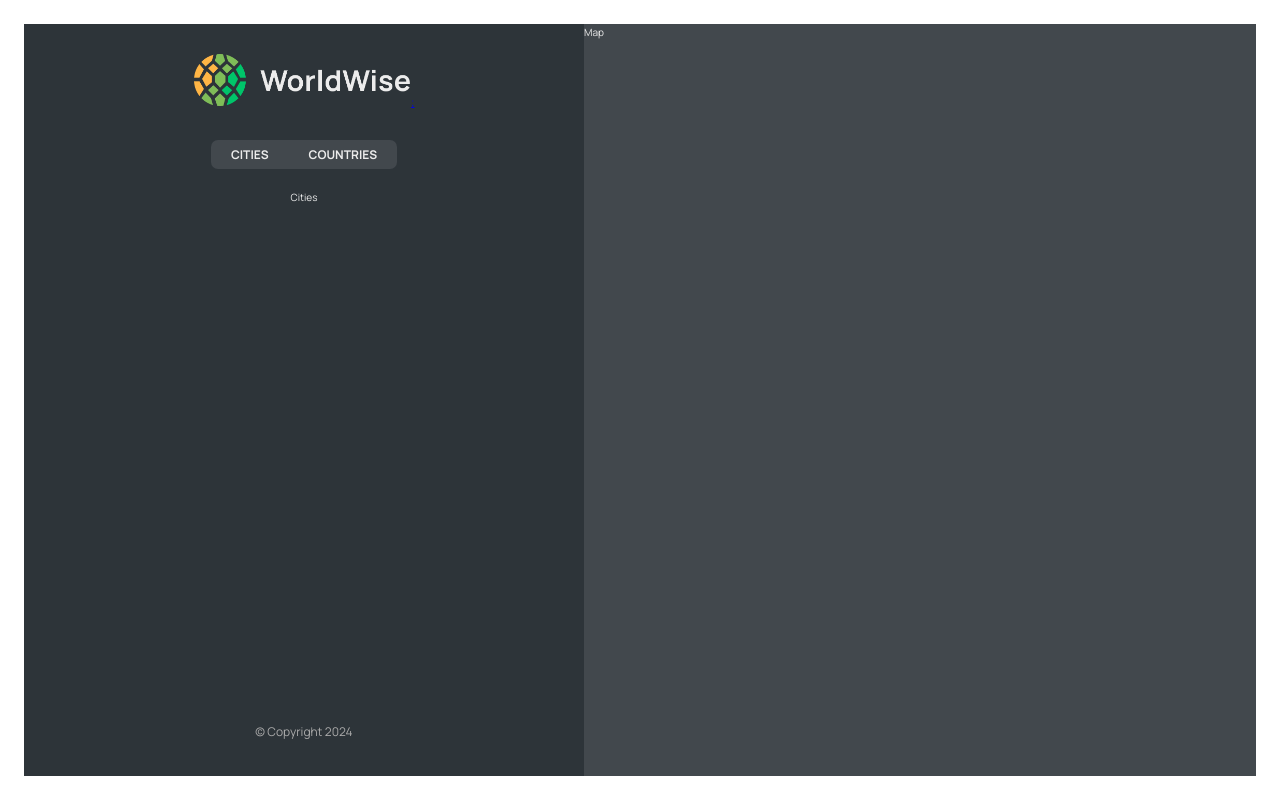
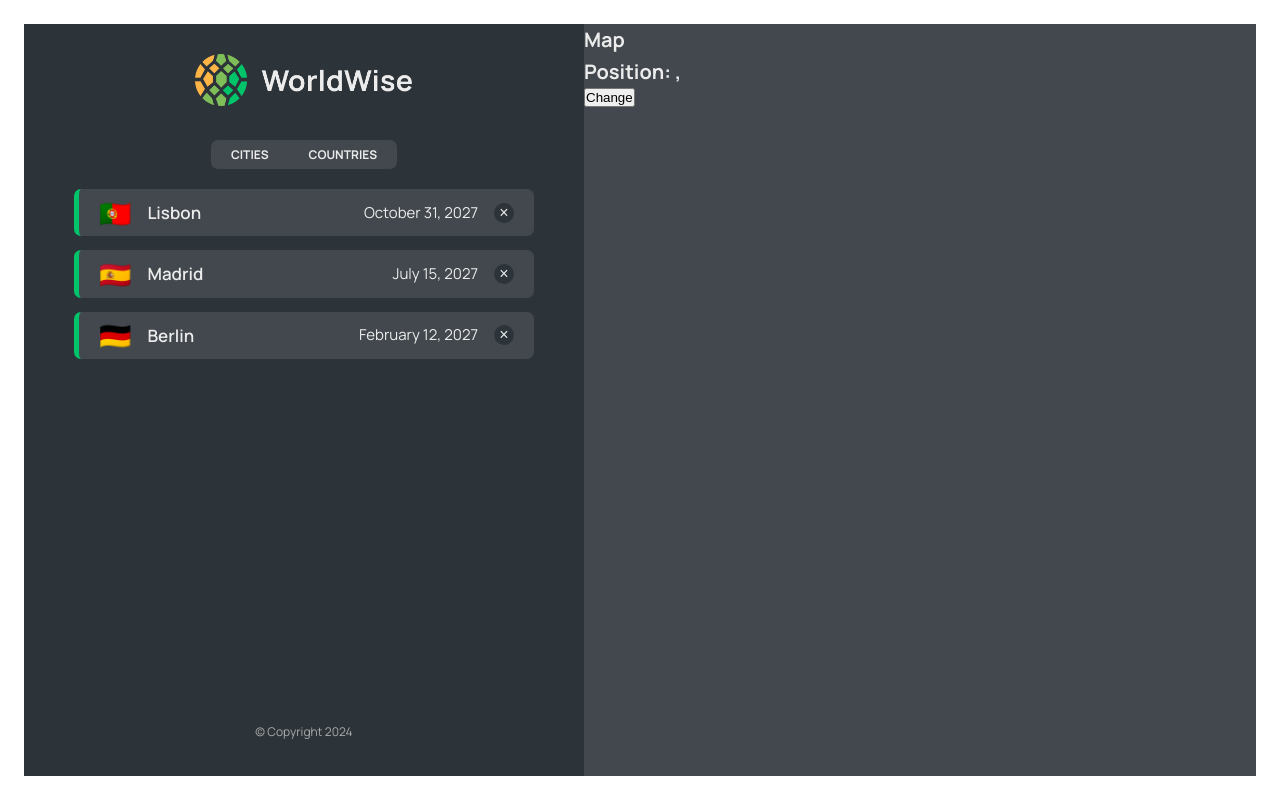
Before and after one commit to qaushqestaj/worldwise, a React (Vite) app: page /app in a window 1280 px wide. Built offline with nearby package versions, Linux system fonts and the light colour scheme; data requests are answered from the project's data file.

Commit message:
cities list, countries list, storing state in the URL

```diff
--- a/package.json
+++ b/package.json
@@ -7,9 +7,11 @@
     "dev": "vite",
     "build": "vite build",
     "lint": "eslint . --ext js,jsx --report-unused-disable-directives --max-warnings 0",
-    "preview": "vite preview"
+    "preview": "vite preview",
+    "server": "json-server --watch data/cities.json --port 9000"
   },
   "dependencies": {
+    "json-server": "^1.0.0-beta.3",
     "react": "^18.2.0",
     "react-dom": "^18.2.0",
     "react-router-dom": "^6.27.0"
--- a/src/App.jsx
+++ b/src/App.jsx
@@ -1,12 +1,38 @@
+import { useEffect, useState } from 'react';
 import { BrowserRouter, Route, Routes } from 'react-router-dom';
+
 import Product from './pages/Product';
 import Pricing from './pages/Pricing';
 import Homepage from './pages/Homepage';
 import PageNotFound from './pages/PageNotFound';
 import AppLayout from './pages/AppLayout';
 import Login from './pages/Login';
+import CityList from './components/CityList';
+import CountryList from './components/CountryList';
+import City from './components/City';
+
+const BASE_URL = 'http://localhost:9000';
 
 function App() {
+  const [cities, setCities] = useState([]);
+  const [isLoading, setIsLoading] = useState(false);
+
+  useEffect(function () {
+    async function fetchCities() {
+      try {
+        setIsLoading(true);
+        const res = await fetch(`${BASE_URL}/cities`);
+        const data = await res.json();
+        setCities(data);
+      } catch {
+        alert('There was an error loading data...');
+      } finally {
+        setIsLoading(false);
+      }
+    }
+    fetchCities();
+  }, []);
+
   return (
     <BrowserRouter>
       <Routes>
@@ -15,9 +41,19 @@
         <Route path="pricing" element={<Pricing />} />
         <Route path="login" element={<Login />} />
         <Route path="app" element={<AppLayout />}>
-          <Route index element={<p>Cities</p>} />
-          <Route path="cities" element={<p>Cities</p>} />
-          <Route path="countries" element={<p>Countries</p>} />
+          <Route
+            index
+            element={<CityList cities={cities} isLoading={isLoading} />}
+          />
+          <Route
+            path="cities"
+            element={<CityList cities={cities} isLoading={isLoading} />}
+          />
+          <Route path="cities/:id" element={<City />} />
+          <Route
+            path="countries"
+            element={<CountryList cities={cities} isLoading={isLoading} />}
+          />
           <Route path="form" element={<p>Form</p>} />
         </Route>
         <Route path="*" element={<PageNotFound />} />
--- a/src/components/City.jsx
+++ b/src/components/City.jsx
@@ -1,61 +1,68 @@
-import styles from "./City.module.css";
+import { useParams, useSearchParams } from 'react-router-dom';
+import styles from './City.module.css';
 
 const formatDate = (date) =>
-  new Intl.DateTimeFormat("en", {
-    day: "numeric",
-    month: "long",
-    year: "numeric",
-    weekday: "long",
+  new Intl.DateTimeFormat('en', {
+    day: 'numeric',
+    month: 'long',
+    year: 'numeric',
+    weekday: 'long',
   }).format(new Date(date));
 
 function City() {
+  const { id } = useParams();
+  const [searchParams, setSearchParams] = useSearchParams();
+
+  const lat = searchParams.get('lat');
+  const lng = searchParams.get('lng');
+
   // TEMP DATA
   const currentCity = {
-    cityName: "Lisbon",
-    emoji: "🇵🇹",
-    date: "2027-10-31T15:59:59.138Z",
-    notes: "My favorite city so far!",
+    cityName: 'Lisbon',
+    emoji: 'PT',
+    date: '2027-10-31T15:59:59.138Z',
+    notes: 'My favorite city so far!',
   };
 
   const { cityName, emoji, date, notes } = currentCity;
 
-  return (
-    <div className={styles.city}>
-      <div className={styles.row}>
-        <h6>City name</h6>
-        <h3>
-          <span>{emoji}</span> {cityName}
-        </h3>
-      </div>
+  return <h1>City {id}</h1>;
 
-      <div className={styles.row}>
-        <h6>You went to {cityName} on</h6>
-        <p>{formatDate(date || null)}</p>
-      </div>
+  // return (
+  //   <div className={styles.city}>
+  //     <div className={styles.row}>
+  //       <h6>City name</h6>
+  //       <h3>
+  //         <span>{emoji}</span> {cityName}
+  //       </h3>
+  //     </div>
 
-      {notes && (
-        <div className={styles.row}>
-          <h6>Your notes</h6>
-          <p>{notes}</p>
-        </div>
-      )}
+  //     <div className={styles.row}>
+  //       <h6>You went to {cityName} on</h6>
+  //       <p>{formatDate(date || null)}</p>
+  //     </div>
 
-      <div className={styles.row}>
-        <h6>Learn more</h6>
-        <a
-          href={`https://en.wikipedia.org/wiki/${cityName}`}
-          target="_blank"
-          rel="noreferrer"
-        >
-          Check out {cityName} on Wikipedia &rarr;
-        </a>
-      </div>
+  //     {notes && (
+  //       <div className={styles.row}>
+  //         <h6>Your notes</h6>
+  //         <p>{notes}</p>
+  //       </div>
+  //     )}
 
-      <div>
-        <ButtonBack />
-      </div>
-    </div>
-  );
+  //     <div className={styles.row}>
+  //       <h6>Learn more</h6>
+  //       <a
+  //         href={`https://en.wikipedia.org/wiki/${cityName}`}
+  //         target="_blank"
+  //         rel="noreferrer"
+  //       >
+  //         Check out {cityName} on Wikipedia &rarr;
+  //       </a>
+  //     </div>
+
+  //     <div>{/* <ButtonBack /> */}</div>
+  //   </div>
+  // );
 }
 
 export default City;
--- /dev/null
+++ b/src/components/CityItem.jsx
@@ -0,0 +1,29 @@
+import { Link } from 'react-router-dom';
+import styles from './CityItem.module.css';
+
+const formatDate = (date) =>
+  new Intl.DateTimeFormat('en', {
+    day: 'numeric',
+    month: 'long',
+    year: 'numeric',
+  }).format(new Date(date));
+
+function CityItem({ city }) {
+  const { cityName, emoji, date, id, position } = city;
+
+  return (
+    <li>
+      <Link
+        className={styles.cityItem}
+        to={`${id}?lat=${position.lat}&lng=${position.lng}`}
+      >
+        <span className={styles.emoji}>{emoji}</span>
+        <h3 className={styles.name}>{cityName}</h3>
+        <time className={styles.date}>{formatDate(date)}</time>
+        <button className={styles.deleteBtn}>&times;</button>
+      </Link>
+    </li>
+  );
+}
+
+export default CityItem;
--- /dev/null
+++ b/src/components/CityList.jsx
@@ -0,0 +1,25 @@
+import Spinner from './Spinner';
+import Message from './Message';
+import styles from './CityList.module.css';
+import CityItem from './CityItem';
+
+function CityList({ cities, isLoading }) {
+  if (isLoading) return <Spinner />;
+
+  if (!cities.length)
+    return (
+      <Message
+        message={'Add your first city by clicking on a city on the map'}
+      />
+    );
+
+  return (
+    <ul className={styles.cityList}>
+      {cities.map((city) => (
+        <CityItem city={city} key={city.id} />
+      ))}
+    </ul>
+  );
+}
+
+export default CityList;
--- /dev/null
+++ b/src/components/CountryList.jsx
@@ -0,0 +1,31 @@
+import Spinner from './Spinner';
+import Message from './Message';
+import styles from './CountryList.module.css';
+import CountryItem from './CountryItem';
+
+function CountriesList({ cities, isLoading }) {
+  if (isLoading) return <Spinner />;
+
+  if (!cities.length)
+    return (
+      <Message
+        message={'Add your first city by clicking on a city on the map'}
+      />
+    );
+
+  const countries = cities.reduce((arr, city) => {
+    if (!arr.map((el) => el.country).includes(city.country))
+      return [...arr, { country: city.country, emoji: city.emoji }];
+    else return arr;
+  }, []);
+
+  return (
+    <ul className={styles.countryList}>
+      {countries.map((country) => (
+        <CountryItem country={country} />
+      ))}
+    </ul>
+  );
+}
+
+export default CountriesList;
--- a/src/components/Logo.jsx
+++ b/src/components/Logo.jsx
@@ -4,7 +4,7 @@
 function Logo() {
   return (
     <Link to="/">
-      <img src="/logo.png" alt="WorldWise logo" className={styles.logo} />;
+      <img src="/logo.png" alt="WorldWise logo" className={styles.logo} />
     </Link>
   );
 }
--- a/src/components/Map.jsx
+++ b/src/components/Map.jsx
@@ -1,7 +1,27 @@
+import { useSearchParams } from 'react-router-dom';
 import styles from './Map.module.css';
 
 function Map() {
-  return <div className={styles.mapContainer}>Map</div>;
+  const [searchParams, setSearchParams] = useSearchParams();
+
+  const lat = searchParams.get('lat');
+  const lng = searchParams.get('lng');
+
+  return (
+    <div className={styles.mapContainer}>
+      <h1>Map</h1>
+      <h1>
+        Position: {lat}, {lng}
+      </h1>
+      <button
+        onClick={() => {
+          setSearchParams({ lat: 23, lng: 50 });
+        }}
+      >
+        Change
+      </button>
+    </div>
+  );
 }
 
 export default Map;
```
Also changed, not shown: 1 other file (tests, documents, lock files or other folders).
